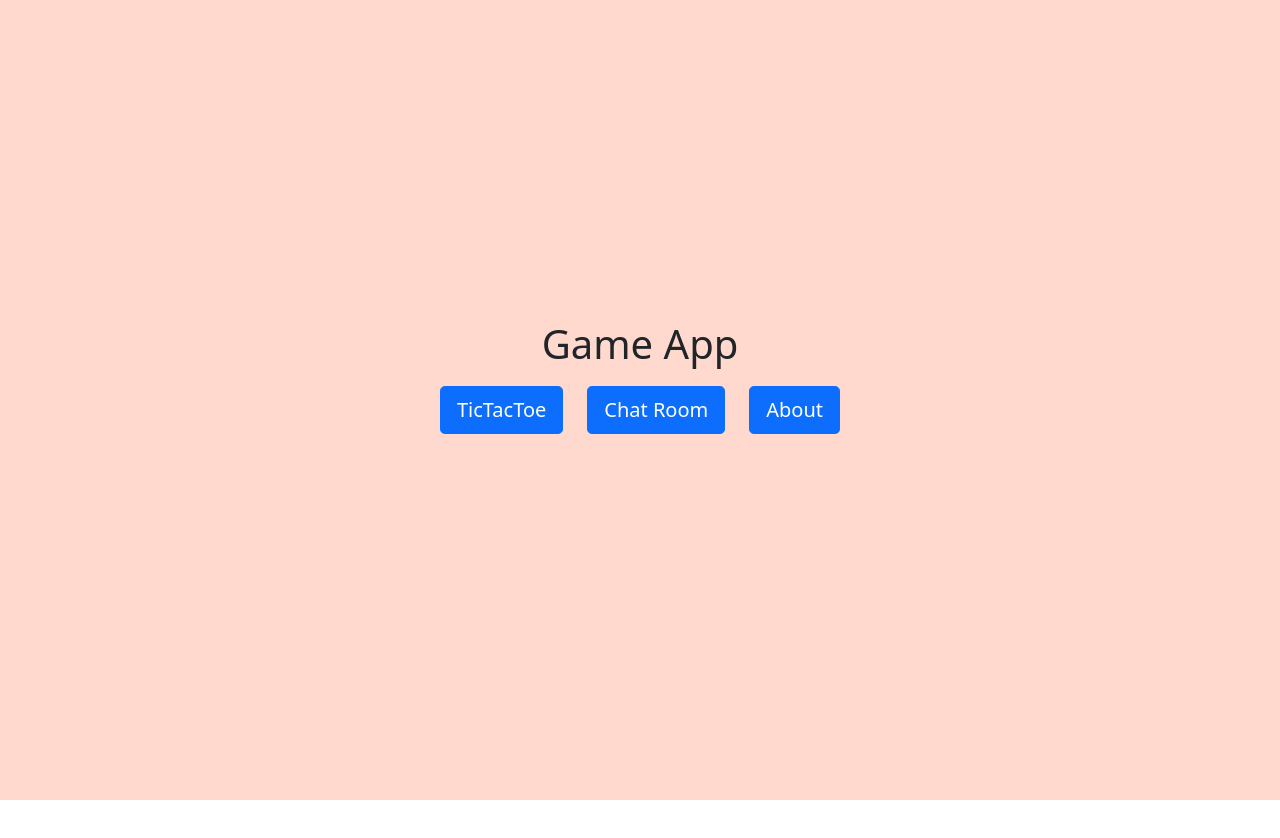
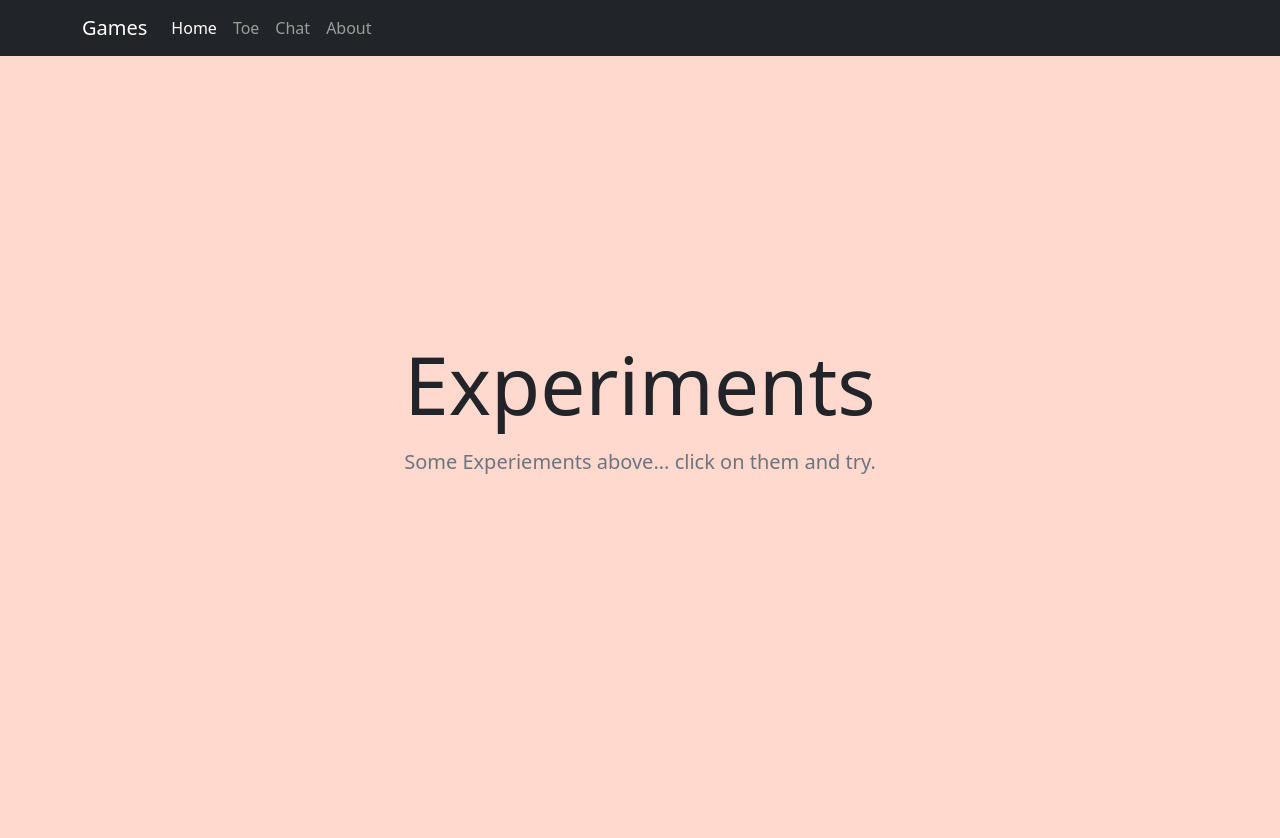
Before and after one commit to bcso/Experiements, a React app in the folder client/: page / in a window 1280 px wide. Shown: the top 838 px of the page. Before the commit the page ends 800 px from the top, so only its background shows below. Built offline with nearby package versions, Linux system fonts and the light colour scheme.

Commit message:
Main page changes

```diff
--- a/client/src/components/App.css
+++ b/client/src/components/App.css
@@ -1,15 +1,18 @@
 /* Pallete: https://coolors.co/db5461-ffd9ce-593c8f-8ef9f3-171738 */
 
 .introPageRoot {
-    width: 100vw;
-    height: 100vh;
+    height: 100%;
+    width: 100%;
+    position: fixed;
+    display: block;
+    top: inherit;
     background-color: #FFD9CE;
 }
 
 .introPageContainer {
     text-align: center;
     position: absolute;
-    top: 40%;
+    top: 35%;
 }
 
 .introPageTitle {
--- a/client/src/components/App.js
+++ b/client/src/components/App.js
@@ -8,33 +8,25 @@ import {
     Col,
     Button
 } from 'react-bootstrap';
+import PageBaseLayout from './common/PageBaseLayout';
 
 function App(){
     return(
+        <PageBaseLayout>
+
         <div className={styles.introPageRoot}>
             <Container className={styles.introPageContainer} fluid>
                 <Row className={styles.introPageTitle}>
-                    <Col> <h1>Game App</h1> </Col>
+                    <Col> <h1 className='display-1'>Experiments</h1> </Col>
                 </Row>
-                <Row className={styles.introPageButtonNav}>
-                    <Col xs="auto">
-                        <Link to="/toe">
-                            <Button size='lg'> TicTacToe </Button>
-                        </Link>
-                    </Col>
-                    <Col xs="auto">
-                        <Link to="/chat">
-                            <Button size='lg'> Chat Room </Button>
-                        </Link>
-                    </Col>
-                    <Col xs="auto">
-                        <Link to="/about">
-                            <Button size='lg'> About </Button>
-                        </Link>
+                <Row>
+                    <Col>
+                        <h6 className='lead text-muted'> Some Experiements above... click on them and try.</h6>
                     </Col>
                 </Row>
             </Container>
         </div>
+        </PageBaseLayout>
     )
 }
 
```
